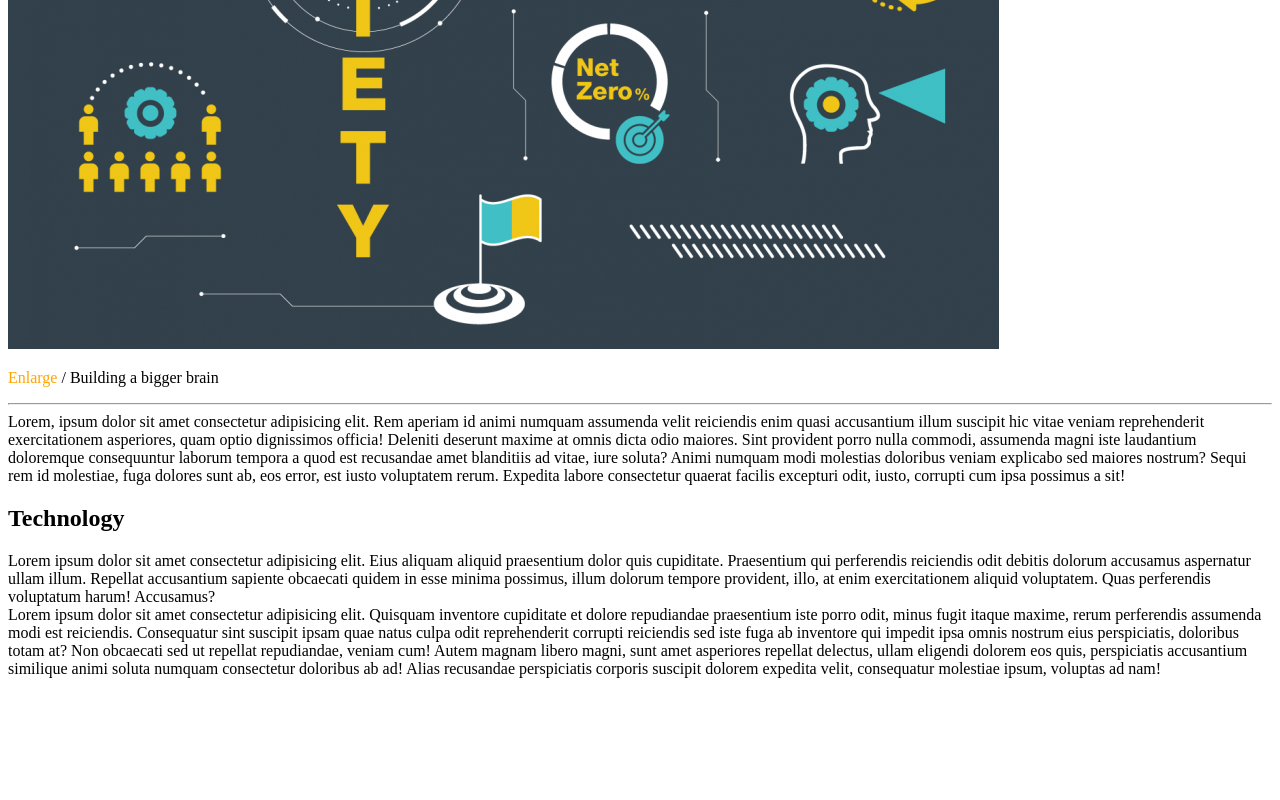
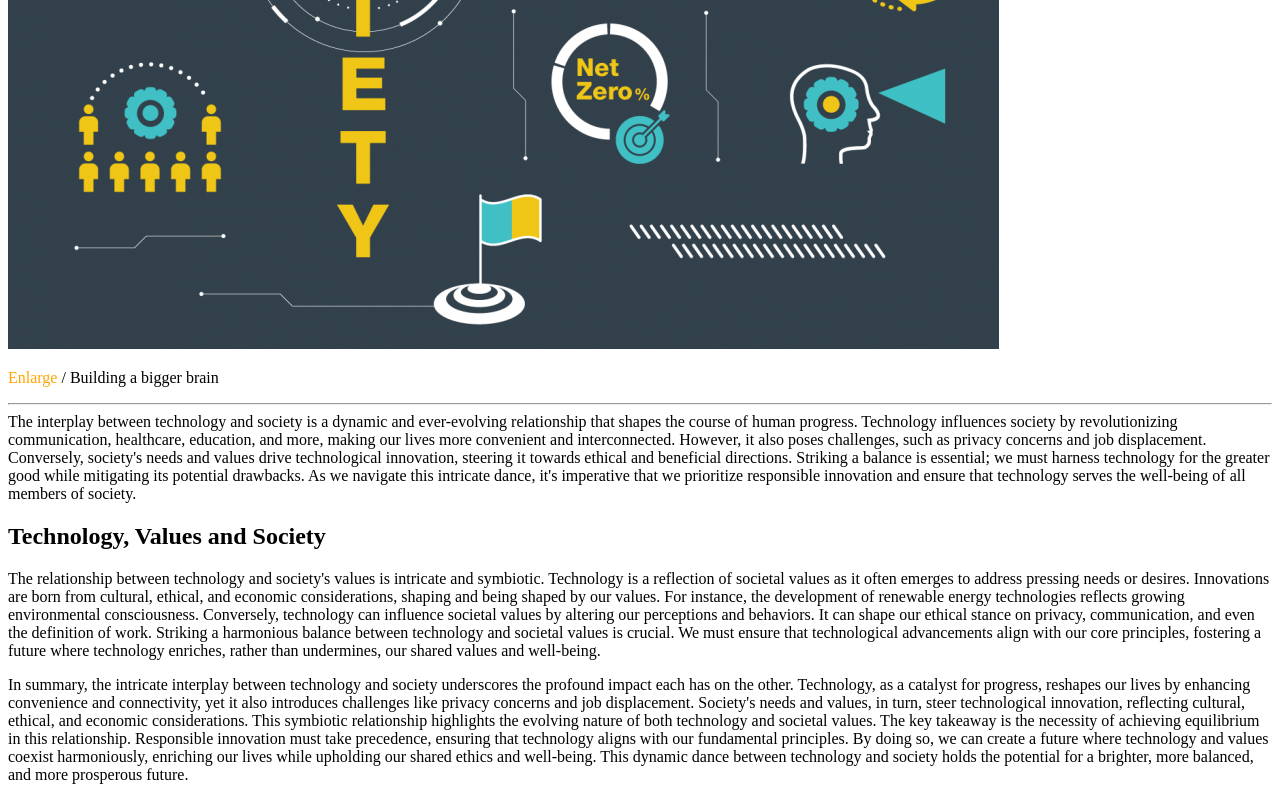
Before and after one commit to gizem28/WebOblig2, a plain HTML site: page Oblig2/index.html in a window 1280 px wide. Shown: the part 480-1280 px from the top of the page. Before the commit the page ends 1166 px from the top, so only its background shows below. Drawn offline with Linux system fonts and the light colour scheme; files that its build step writes are made by us from their sources.

Commit message:
siste commit

```diff
--- a/Oblig2/index.html
+++ b/Oblig2/index.html
@@ -8,7 +8,7 @@
   </head>
   <body>
     <h1>The interplay between technology and society</h1>
-    <h2>Technology, values and society</h2>
+    <h2>What is the relationship between technology and society?</h2>
     <p id="byline">
       <span style="color: orange">John TIMMER</span> - 1/5/2023, 8:09 PM
     </p>
@@ -19,40 +19,54 @@
     <hr />
     <main>
       <section>
-        Lorem, ipsum dolor sit amet consectetur adipisicing elit. Rem aperiam id
-        animi numquam assumenda velit reiciendis enim quasi accusantium illum
-        suscipit hic vitae veniam reprehenderit exercitationem asperiores, quam
-        optio dignissimos officia! Deleniti deserunt maxime at omnis dicta odio
-        maiores. Sint provident porro nulla commodi, assumenda magni iste
-        laudantium doloremque consequuntur laborum tempora a quod est recusandae
-        amet blanditiis ad vitae, iure soluta? Animi numquam modi molestias
-        doloribus veniam explicabo sed maiores nostrum? Sequi rem id molestiae,
-        fuga dolores sunt ab, eos error, est iusto voluptatem rerum. Expedita
-        labore consectetur quaerat facilis excepturi odit, iusto, corrupti cum
-        ipsa possimus a sit!
+        The interplay between technology and society is a dynamic and
+        ever-evolving relationship that shapes the course of human progress.
+        Technology influences society by revolutionizing communication,
+        healthcare, education, and more, making our lives more convenient and
+        interconnected. However, it also poses challenges, such as privacy
+        concerns and job displacement. Conversely, society's needs and values
+        drive technological innovation, steering it towards ethical and
+        beneficial directions. Striking a balance is essential; we must harness
+        technology for the greater good while mitigating its potential
+        drawbacks. As we navigate this intricate dance, it's imperative that we
+        prioritize responsible innovation and ensure that technology serves the
+        well-being of all members of society.
       </section>
-      <h2>Technology</h2>
+      <h2>Technology, Values and Society</h2>
       <section>
-        Lorem ipsum dolor sit amet consectetur adipisicing elit. Eius aliquam
-        aliquid praesentium dolor quis cupiditate. Praesentium qui perferendis
-        reiciendis odit debitis dolorum accusamus aspernatur ullam illum.
-        Repellat accusantium sapiente obcaecati quidem in esse minima possimus,
-        illum dolorum tempore provident, illo, at enim exercitationem aliquid
-        voluptatem. Quas perferendis voluptatum harum! Accusamus?
+        The relationship between technology and society's values is intricate
+        and symbiotic. Technology is a reflection of societal values as it often
+        emerges to address pressing needs or desires. Innovations are born from
+        cultural, ethical, and economic considerations, shaping and being shaped
+        by our values. For instance, the development of renewable energy
+        technologies reflects growing environmental consciousness. Conversely,
+        technology can influence societal values by altering our perceptions and
+        behaviors. It can shape our ethical stance on privacy, communication,
+        and even the definition of work. Striking a harmonious balance between
+        technology and societal values is crucial. We must ensure that
+        technological advancements align with our core principles, fostering a
+        future where technology enriches, rather than undermines, our shared
+        values and well-being.
       </section>
     </main>
     <footer>
-      Lorem ipsum dolor sit amet consectetur adipisicing elit. Quisquam
-      inventore cupiditate et dolore repudiandae praesentium iste porro odit,
-      minus fugit itaque maxime, rerum perferendis assumenda modi est
-      reiciendis. Consequatur sint suscipit ipsam quae natus culpa odit
-      reprehenderit corrupti reiciendis sed iste fuga ab inventore qui impedit
-      ipsa omnis nostrum eius perspiciatis, doloribus totam at? Non obcaecati
-      sed ut repellat repudiandae, veniam cum! Autem magnam libero magni, sunt
-      amet asperiores repellat delectus, ullam eligendi dolorem eos quis,
-      perspiciatis accusantium similique animi soluta numquam consectetur
-      doloribus ab ad! Alias recusandae perspiciatis corporis suscipit dolorem
-      expedita velit, consequatur molestiae ipsum, voluptas ad nam!
+      <p>
+        In summary, the intricate interplay between technology and society
+        underscores the profound impact each has on the other. Technology, as a
+        catalyst for progress, reshapes our lives by enhancing convenience and
+        connectivity, yet it also introduces challenges like privacy concerns
+        and job displacement. Society's needs and values, in turn, steer
+        technological innovation, reflecting cultural, ethical, and economic
+        considerations. This symbiotic relationship highlights the evolving
+        nature of both technology and societal values. The key takeaway is the
+        necessity of achieving equilibrium in this relationship. Responsible
+        innovation must take precedence, ensuring that technology aligns with
+        our fundamental principles. By doing so, we can create a future where
+        technology and values coexist harmoniously, enriching our lives while
+        upholding our shared ethics and well-being. This dynamic dance between
+        technology and society holds the potential for a brighter, more
+        balanced, and more prosperous future.
+      </p>
     </footer>
   </body>
 </html>
```
